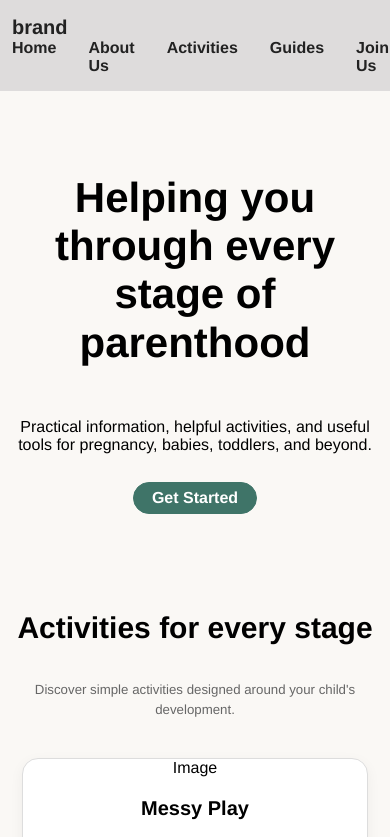
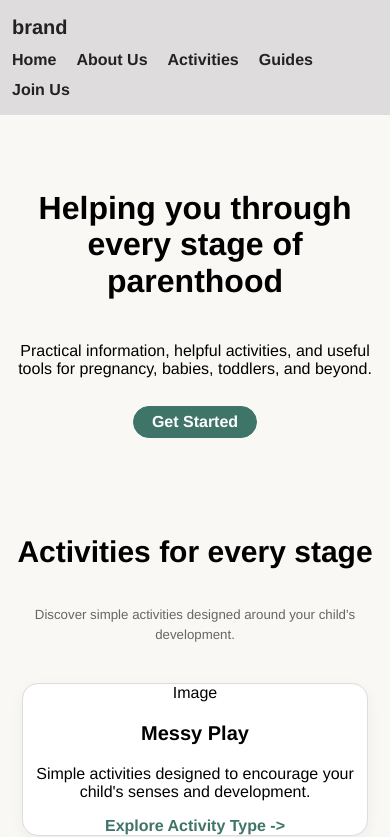
Before and after one commit to JC8225/JC8225.github.io, a plain HTML site: page index.html in a window 390 px wide. Shown: the top 837 px of the page. Drawn offline with Linux system fonts and the light colour scheme.

Commit message:
Improve mobile responsiveness

```diff
--- a/resources/css/style.css
+++ b/resources/css/style.css
@@ -606,3 +606,20 @@ footer h6 {
         padding: 32px 20px 20px;
     }
 }
+
+@media (max-width: 600px) {
+    .navbar {
+        flex-direction: column;
+        align-items: flex-start;
+    }
+
+    .nav-links {
+        flex-wrap: wrap;
+        gap: 12px 20px;
+        margin-top: 12px;
+    }
+
+    h1 {
+        font-size: 32px;
+    }
+}
```
